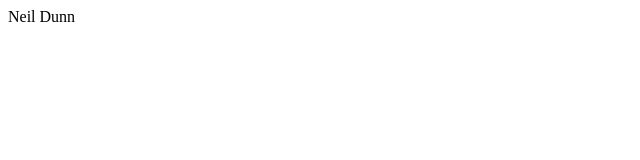
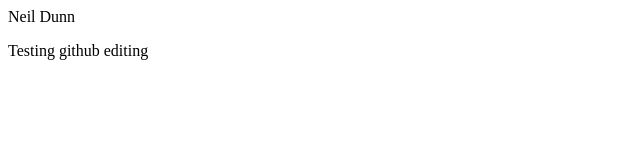
Before and after one commit to ngd/ngd.github.com, a plain HTML site: page index.html in a window 1280 px wide. Shown: the whole page, without its empty margins (0-640 px from the left). Drawn offline with Linux system fonts and the light colour scheme.

Commit message:
10 years ago I could edit my PHP based homepage live, now I can do the same with Github. Nice.

```diff
--- a/index.html
+++ b/index.html
@@ -4,5 +4,8 @@
 </head>
 <body>
 Neil Dunn
+<p>Testing github editing</p>
+
+
 </body>
 </html>
```
